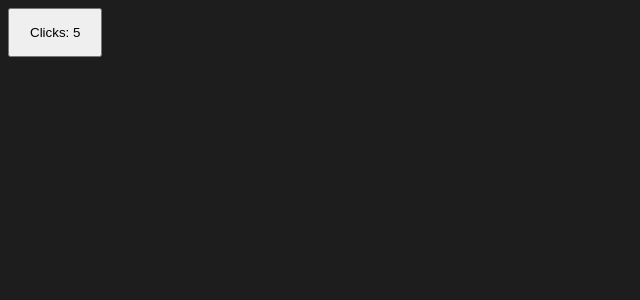
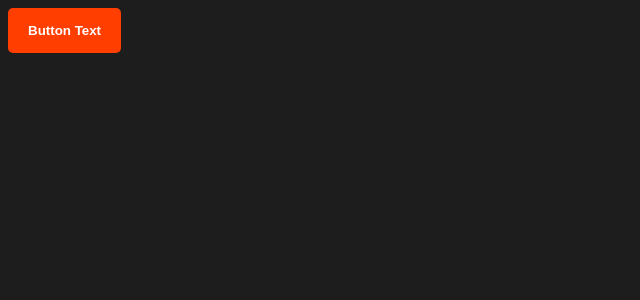
Before and after one commit to DanielGeek/my_-svelte_-projects, a Svelte app in the folder 01-svelte-course/: page / in a window 1280 px wide. Shown: the top 300 px of the page, without its empty margins (0-640 px from the left). Built offline with nearby package versions, Linux system fonts and the light colour scheme.

Commit message:
12. Accessing Component Children With Slots

```diff
--- a/01-svelte-course/src/App.svelte
+++ b/01-svelte-course/src/App.svelte
@@ -1,14 +1,15 @@
 <script>
-  import Counter from './lib/Counter.svelte';
+	import Counter from './lib/Counter.svelte';
+	import Button from './lib/Button.svelte';
 
-  const props = {
-    maxCount: 10,
-    initialCount: 5
-  };
-
+	// const props = {
+	//   maxCount: 10,
+	//   initialCount: 5
+	// };
 </script>
 
-<Counter {...props} x="y" />
+<!-- <Counter {...props} x="y" /> -->
+<Button>Button Text</Button>
 
 <style>
 </style>
--- /dev/null
+++ b/01-svelte-course/src/lib/Button.svelte
@@ -0,0 +1,16 @@
+<script>
+</script>
+
+<button><slot>Fallback</slot></button>
+
+<style>
+	button {
+		border: none;
+		background-color: #ff3e00;
+		color: #ffffff;
+		padding: 15px 20px;
+		font-weight: bold;
+		border-radius: 5px;
+		cursor: pointer;
+	}
+</style>
```
